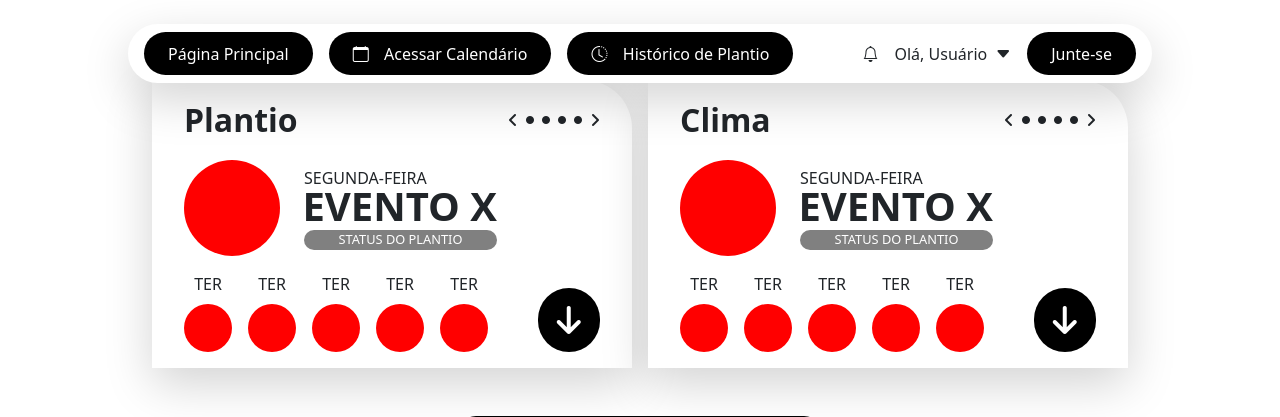
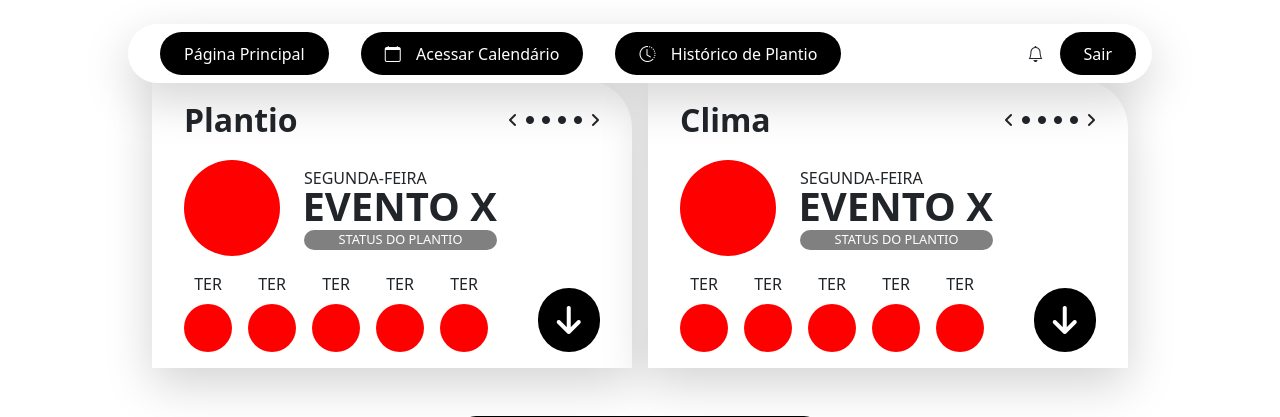
Before and after one commit to Carlosesposito22/Plantae2, a Django app: page /mainpage/ in a window 1280 px wide. Shown: the top 417 px of the page. Run offline with Django 4.2, Linux system fonts and the light colour scheme; the visitor is signed in with stand-in values (Sample User, id 1); parts of the project's set-up code (start-up, migrations or seed data) failed here and were passed over.

Commit message:
enderecos da nav-bar

```diff
--- a/Plantae/urls.py
+++ b/Plantae/urls.py
@@ -3,7 +3,7 @@ from django.urls import path, include
 from .views import CalendarView, DashboardView
 
 urlpatterns = [
-    path("dashboard/", DashboardView.as_view(), name="dashboard"),
+
     path("admin/", admin.site.urls),
     path("accounts/", include("accounts.urls")),
     path("", include("site_cc.urls")),  # Inclui as URLs de site_cc na raiz
--- a/site_cc/urls.py
+++ b/site_cc/urls.py
@@ -2,6 +2,7 @@ from django.urls import path
 from . import views
 from .views import mainpage_view
 from .views import homepage_view
+from  Plantae.views import DashboardView
 
 
 app_name = "site_cc"
@@ -27,5 +28,6 @@ urlpatterns = [
     path('detectar_pragas_doencas/', views.detectar_pragas_doencas, name='detectar_pragas_doencas'),
     path("event/plantio/<int:plantio_event_id>/create_colheita/", views.create_colheita_event, name="create_colheita_event"),
     path('alerta_colheita', views.alerta_colheita, name='alerta_colheita'),
+    path("dashboard/", DashboardView.as_view(), name="dashboard"),
 
 ]
--- a/templates/base/base.html
+++ b/templates/base/base.html
@@ -35,7 +35,7 @@
         <aside class="app-sidebar">
             <ul class="app-menu">
                 <li>
-                    <a class="app-menu__item {% if request.resolver_match.url_name == 'dashboard' %}active{% endif %}" href="{% url 'dashboard' %}">
+                    <a class="app-menu__item {% if request.resolver_match.url_name == 'dashboard' %}active{% endif %}" href="{% url 'site_cc:dashboard' %}">
                         <i class="app-menu__icon fa fa-dashboard"></i><span class="app-menu__label">Painel</span>
                     </a>
                 </li>
--- a/templates/navbar.html
+++ b/templates/navbar.html
@@ -85,28 +85,32 @@
         <ul class="nav-ul">
             <a href="">
                 <li class="nav-li">
-                    <p class="nav-item">Página Principal</p>
+
+                    <a href="{% url 'site_cc:mainpage' %}"><p class="nav-item">Página Principal</p> </a>
+
+                </li>
+
+            </a>
+            <a href="">
+                <li class="nav-li">
+                 <a href="{% url 'site_cc:calendar' %}"><p class="nav-item"><i class="bi bi-calendar" style="margin-right: 0.7rem;"></i>
+                    Acessar Calendário</p> </a>
                 </li>
             </a>
             <a href="">
                 <li class="nav-li">
-                    <p class="nav-item"><i class="bi bi-calendar" style="margin-right: 0.7rem;"></i>
-                        Acessar Calendário</p>
-                </li>
-            </a>
-            <a href="">
-                <li class="nav-li">
-                    <p class="nav-item"><i class="bi bi-clock-history" style="margin-right: 0.7rem;"></i> Histórico de
-                        Plantio</p>
+                    <a href="{% url 'site_cc:dashboard' %}"><p class="nav-item"><i class="bi bi-clock-history" style="margin-right: 0.7rem;"></i> Histórico de
+                        Plantio</p></a>
                 </li>
             </a>
         </ul>
         <div class="navrest">
-            <!-- if... -->
+            {% if user.is_authenticated %}
             <i class="bi bi-bell"></i>
-            <p style="margin: 0;">Olá, Usuário<i class="bi bi-caret-down-fill" style="margin-left: 0.5rem;"></i></p>
-            <!-- else... -->
-            <a href=""><button class="btn junte-se">Junte-se</button></a>
+            <a href="{% url 'accounts:signout' %}"><button class="btn junte-se">Sair</button></a>
+            {% else %}
+            <a href="{% url 'accounts:signin' %}"><button class="btn junte-se">Junte-se</button></a>
+            {% endif %}
         </div>
 
     </nav>
```
